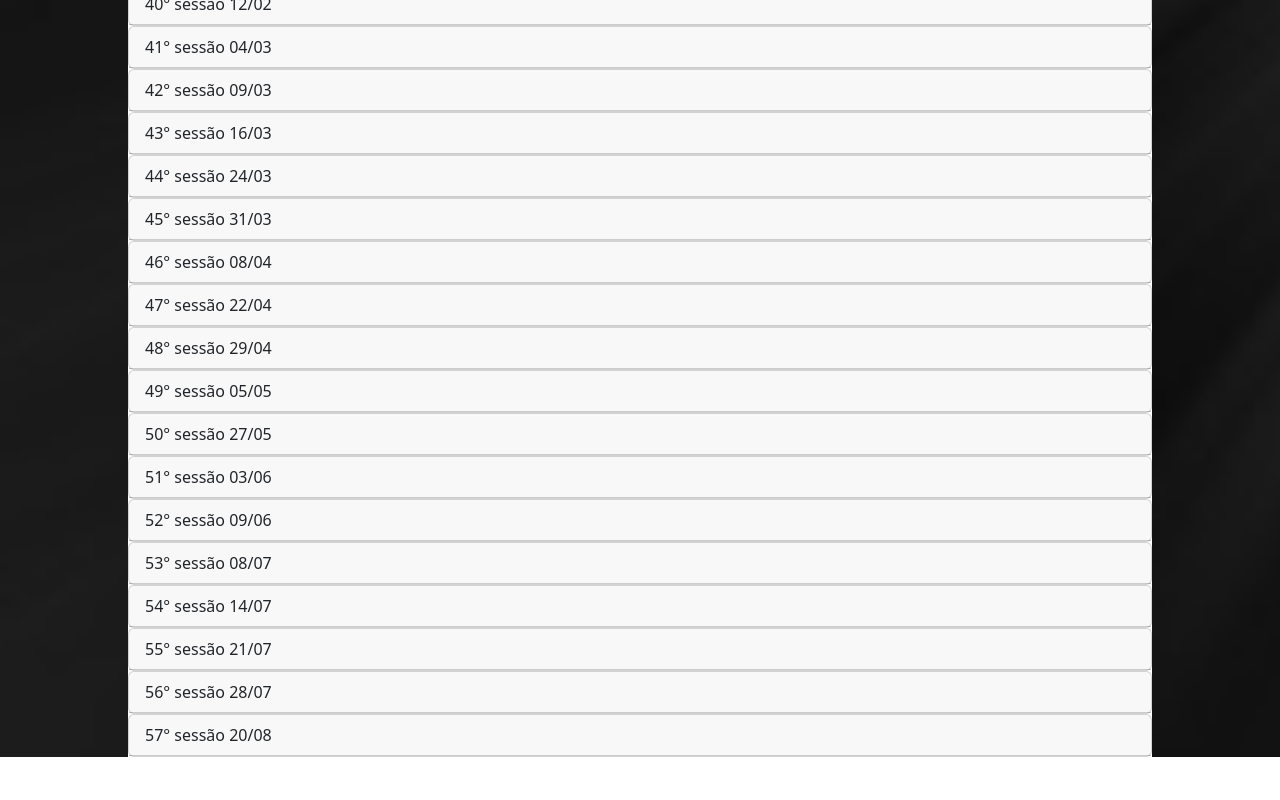
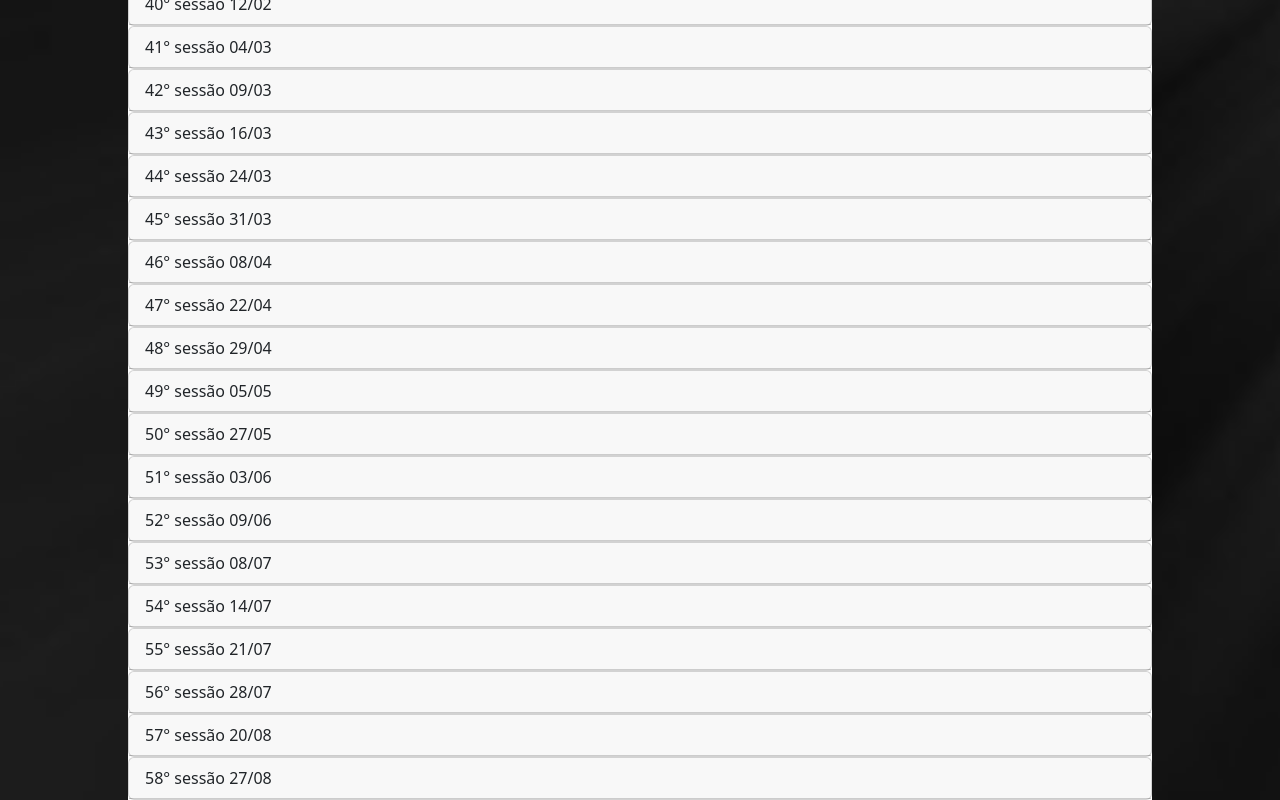
Before and after one commit to CaioCohen/CorruptedDominion, an Angular app: page /sessoes in a window 1280 px wide. Shown: the part 1756-2556 px from the top of the page. Before the commit the page ends 2513 px from the top, so only its background shows below. Built offline with nearby package versions, Linux system fonts and the light colour scheme; what ngx-bootstrap-icons would draw is missing.

Commit message:
sessao 58

```diff
--- a/src/app/main/sessoes/sessoes.component.html
+++ b/src/app/main/sessoes/sessoes.component.html
@@ -1779,6 +1779,11 @@
         <p>Chegando no local, para a sua surpresa, o cliente é o Flam. O grupo fica em choque e demandam uma explicação, e o Púrpura do Oeste e o Flam explicam a <a routerLink="../lores"> história deles</a>. Depois de um momento de tensão o grupo se separa. O Púrpura do Oeste aconselha que eles vão falar com ele quando eles quiserem ir para o plano do vento para falarem com ele.</p>
         <p>Logo após isso o grupo vai para algum terreno baldio ativar o Facho da Ascenção, onde eles começam a enfrentar ondas após ondas de monstros que aparecem, a cada monstro o facho acumula mais cargas, e no final ele explode e evolui os personagens.</p>
       </accordion-group>
+      <accordion-group>
+        <div accordion-heading class="header"> 58° sessão 27/08</div>
+        <p>Decididos a embarcar logo para o plano do vento, o grupo aceita seguir o plano do Púrpura do Oeste, entrar disfarçados como soldados do grupo de exploração, cujo objetivo é invadir o território da raça precursora.</p>
+        <p>O plano segue bem. Eles se encontram com os membros do batalhão, passam pelos testes e seguem a missão de invadir o território da raça precursora. Porém, fortes tempestades espaciais acabam machucando fortemente eles e metade do esquadrão é perdido. A outra metade o grupo aproveita a noite para assassiná-los. Com isso, agora o grupo se encontra em um ambiente desconhecido, o continente precursora.</p>
+      </accordion-group>
     </ng-container>
   </accordion>
 </div>
```
